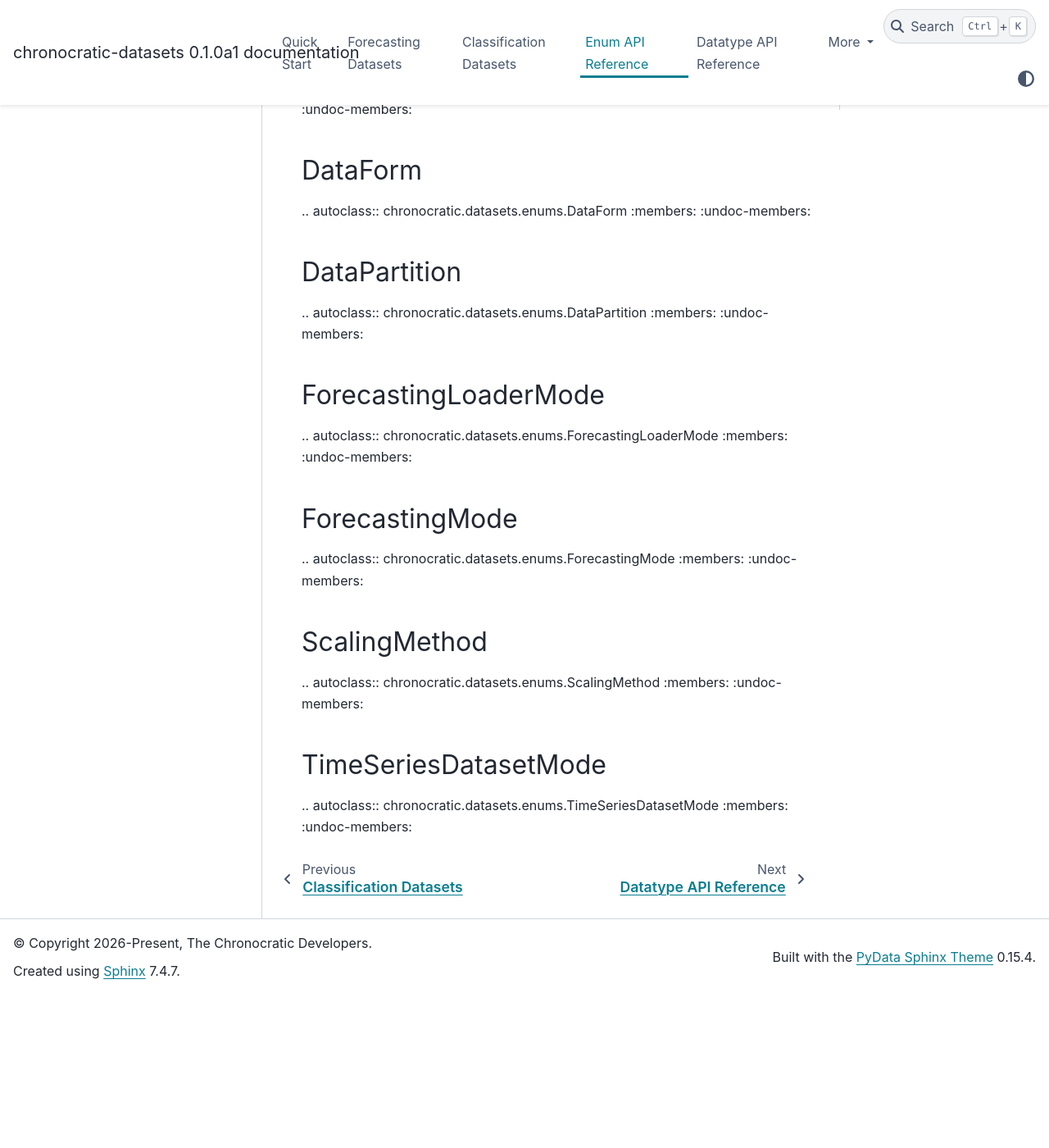
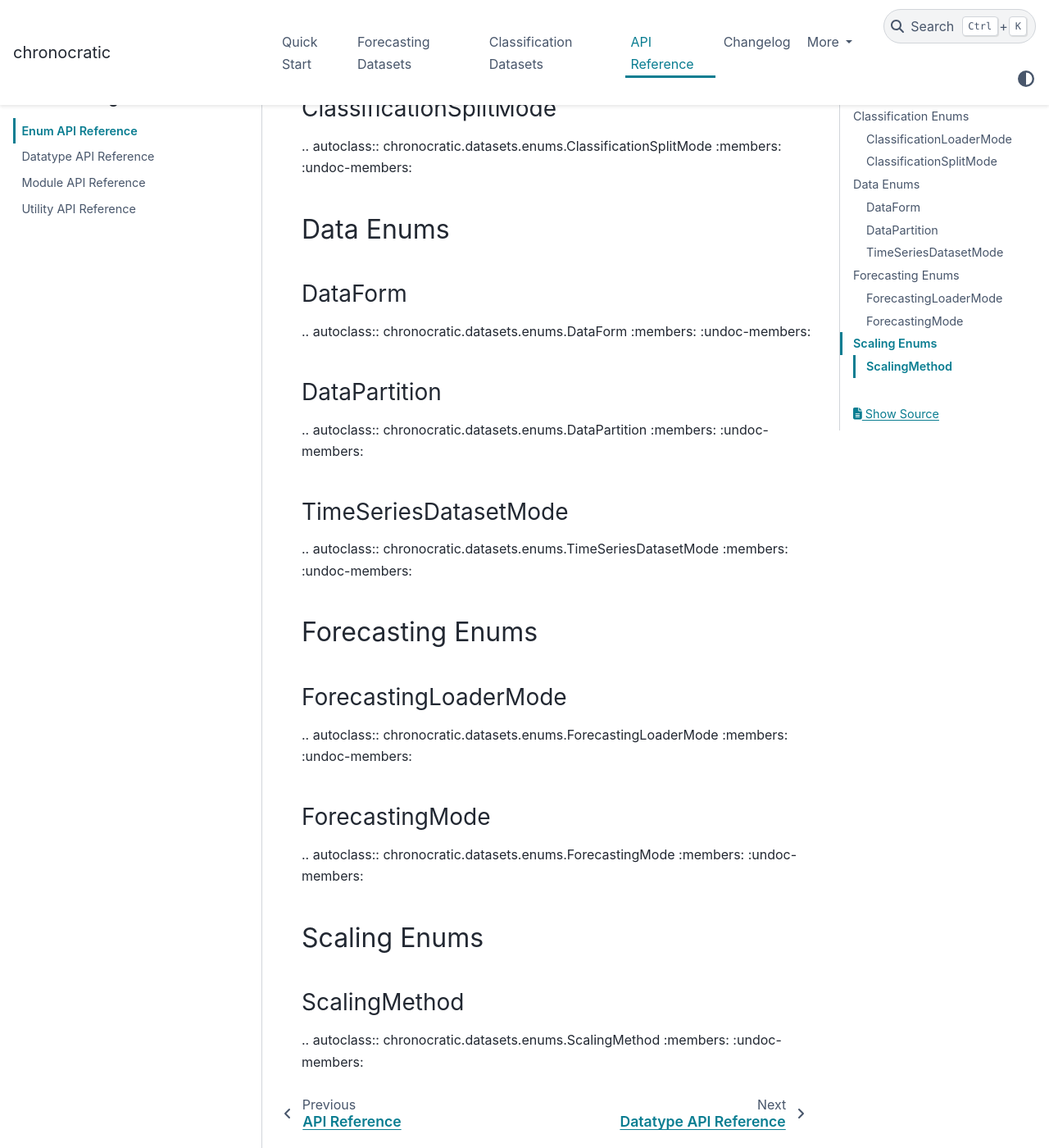
Before and after one commit to chronocratic/chronocratic-datasets, a Sphinx documentation site: the page built from docs/api/enums.md, in a window 1280 px wide and 1400 px high, scrolled down 481 px. Shown: the whole window at 82% size. Built offline with Sphinx 7.4.7 and the PyData theme 0.15.4, drawn with Linux system fonts in a browser that asks for light colours; the version number is read from the project's files by our own code; before the commit the page ends 1695 px from its top, so only the background shows below that; some of the changed text lies outside the part shown.

Commit message:
docs(phase-09-07): fix navbar title, restructure API reference, correct headings
- Add html_title='chronocratic' to conf.py to prevent navbar overflow
- Create docs/api/index.md as API hub with toctree for 4 sub-pages
- Collapse API toctree in docs/index.md to single api/index entry
- Restructure API sub-pages: categories as h2, individual classes as h3
- Add category groupings to enums.md (Classification, Data, Forecasting, Scaling)

````diff
--- a/docs/api/enums.md
+++ b/docs/api/enums.md
@@ -3,50 +3,58 @@
 All enumeration types are defined in {py:mod}`chronocratic.datasets.enums` and
 re-exported from the package root.
 
-## ClassificationLoaderMode
+## Classification Enums
+
+### ClassificationLoaderMode
 
 .. autoclass:: chronocratic.datasets.enums.ClassificationLoaderMode
    :members:
    :undoc-members:
 
-## ClassificationSplitMode
+### ClassificationSplitMode
 
 .. autoclass:: chronocratic.datasets.enums.ClassificationSplitMode
    :members:
    :undoc-members:
 
-## DataForm
+## Data Enums
+
+### DataForm
 
 .. autoclass:: chronocratic.datasets.enums.DataForm
    :members:
    :undoc-members:
 
-## DataPartition
+### DataPartition
 
 .. autoclass:: chronocratic.datasets.enums.DataPartition
    :members:
    :undoc-members:
 
-## ForecastingLoaderMode
+### TimeSeriesDatasetMode
+
+.. autoclass:: chronocratic.datasets.enums.TimeSeriesDatasetMode
+   :members:
+   :undoc-members:
+
+## Forecasting Enums
+
+### ForecastingLoaderMode
 
 .. autoclass:: chronocratic.datasets.enums.ForecastingLoaderMode
    :members:
    :undoc-members:
 
-## ForecastingMode
+### ForecastingMode
 
 .. autoclass:: chronocratic.datasets.enums.ForecastingMode
    :members:
    :undoc-members:
 
-## ScalingMethod
+## Scaling Enums
+
+### ScalingMethod
 
 .. autoclass:: chronocratic.datasets.enums.ScalingMethod
    :members:
    :undoc-members:
-
-## TimeSeriesDatasetMode
-
-.. autoclass:: chronocratic.datasets.enums.TimeSeriesDatasetMode
-   :members:
-   :undoc-members:
--- /dev/null
+++ b/docs/api/index.md
@@ -0,0 +1,12 @@
+# API Reference
+
+This section documents the public API of chronocratic-datasets.
+
+```{toctree}
+:maxdepth: 1
+
+enums
+datatypes
+modules
+utils
+```
--- a/docs/conf.py
+++ b/docs/conf.py
@@ -8,6 +8,7 @@ sys.path.insert(0, str(Path(__file__).parent.parent / "src"))
 from chronocratic.datasets import __version__  # noqa: E402
 
 project = "chronocratic-datasets"
+html_title = "chronocratic"
 copyright = "2026-Present, The Chronocratic Developers"
 author = "The Chronocratic Developers"
 release = __version__
````
Also changed, not shown: docs/api/datatypes.md (+10 -10 lines), docs/api/modules.md (+8 -8 lines), docs/index.md (+2 -5 lines).
